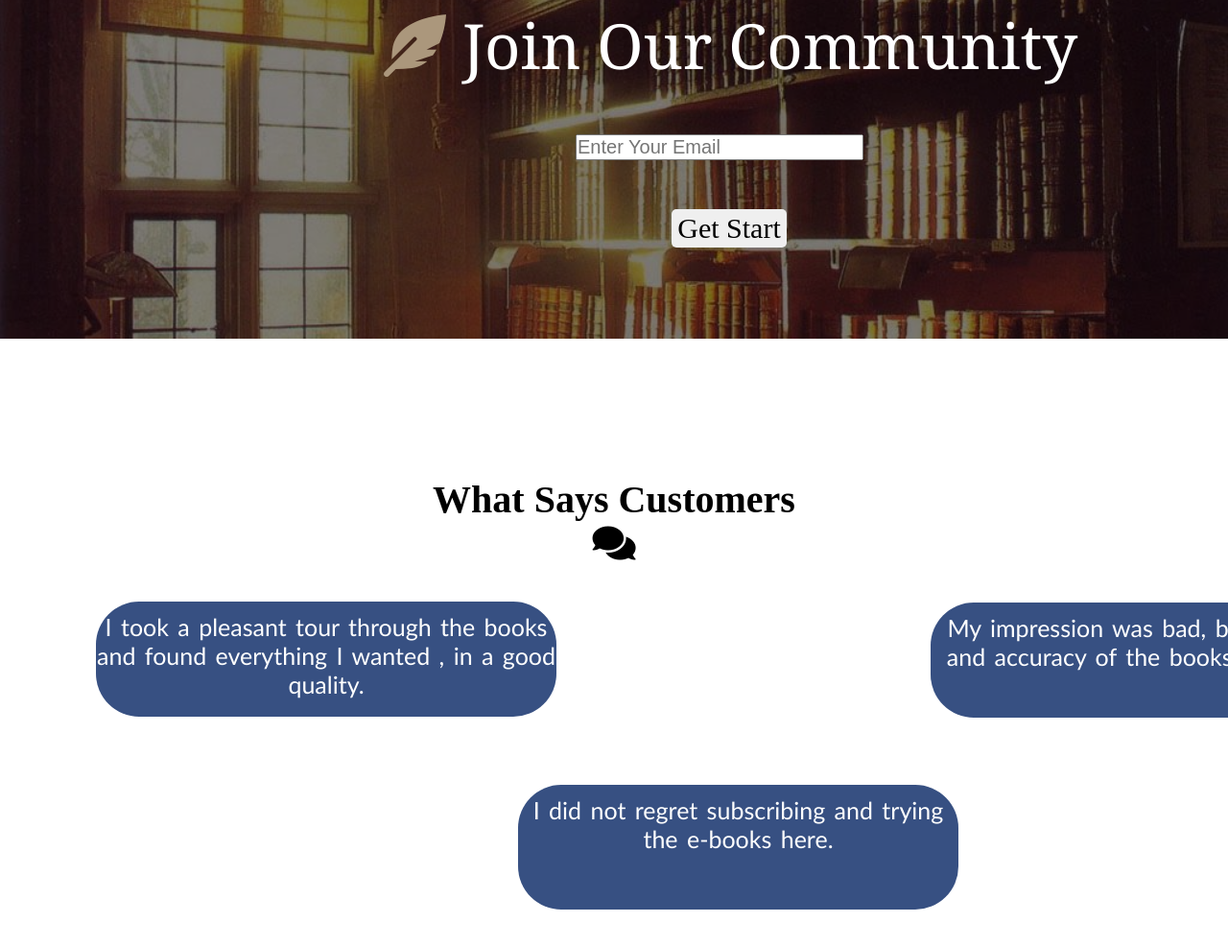
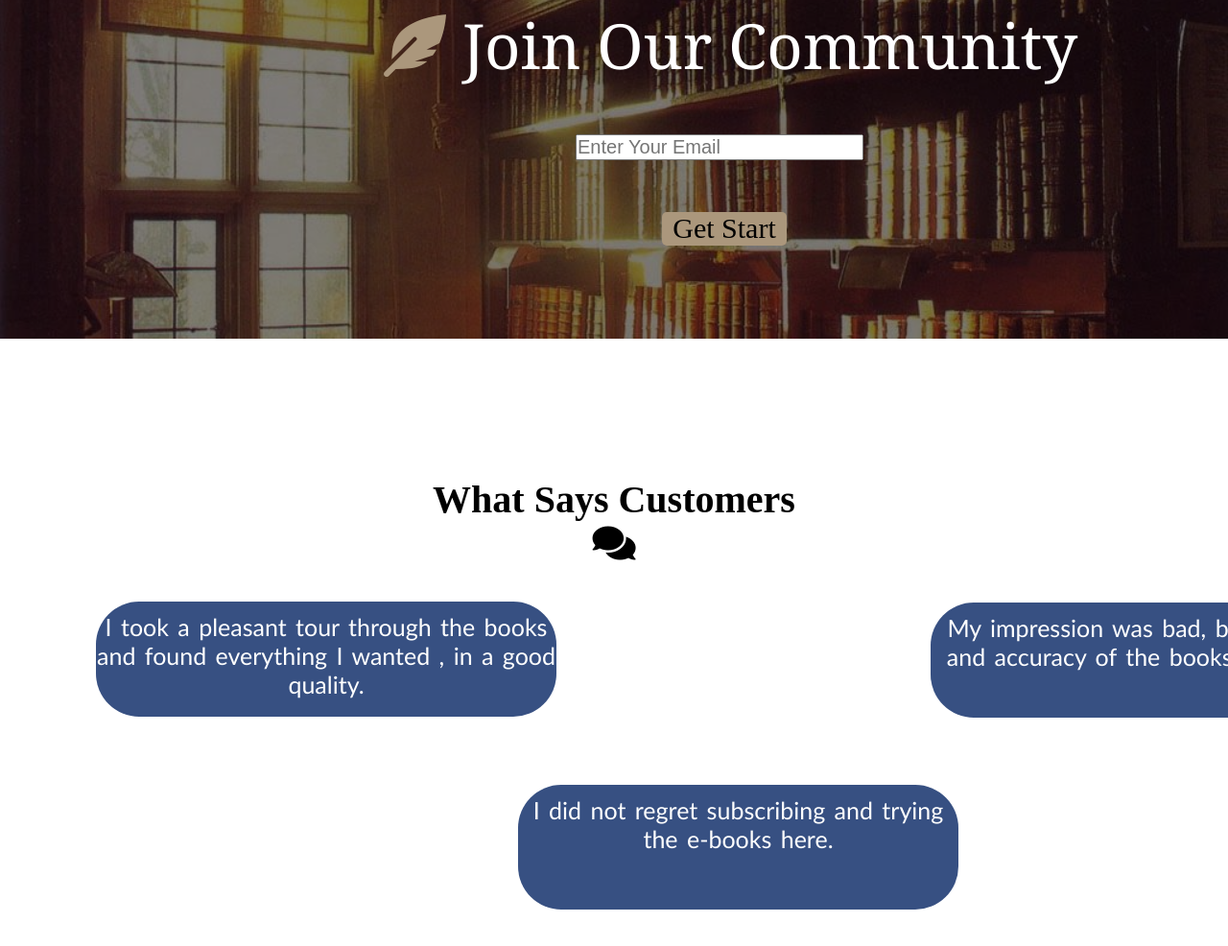
Before and after one commit to HadeerAbdelgawad/project1, a plain HTML site: page index.html in a window 1280 px wide. Shown: the part 5642-6628 px from the top of the page at 96% size. Drawn offline with Linux system fonts and the light colour scheme.

Commit message:
Update style.css

```diff
--- a/css/style.css
+++ b/css/style.css
@@ -640,16 +640,17 @@ body{
     width: 300px;
 }
 .join-form button{
-    margin-left: 300px;
-    width: 120px;
-    height: 40px;
+    margin-left: 290px;
+    width: 130px;
+    height: 35px;
     font-size: 30px;
     font-family: 'Times New Roman', Times, serif;
     border: none;
     border-radius: 5px;
+    background-color: rgb(171, 151, 124);
 }
 .join-form button:hover{
-    background-color: #838282;
+    background-color: #d6cdc3;
 }
 /* ////////////////////////////////////////////////////////////////////// */
 .say{
```
